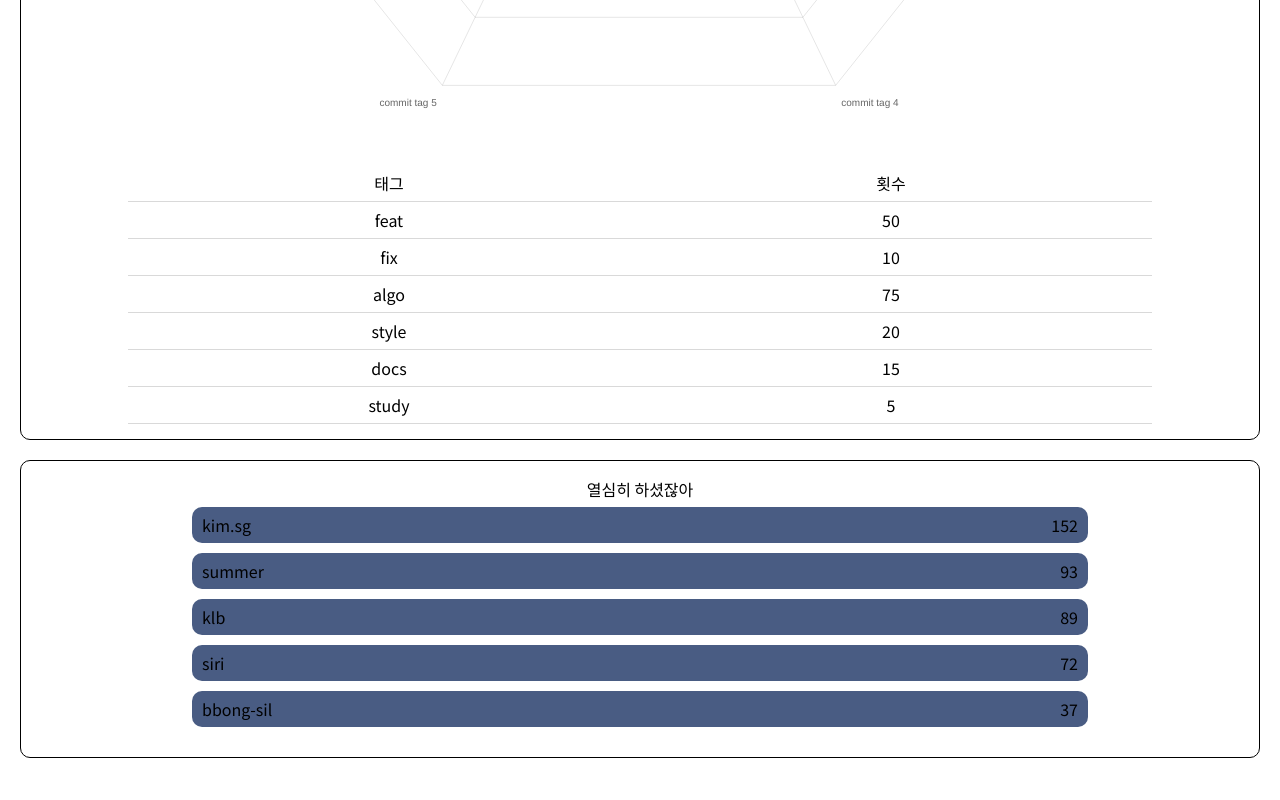
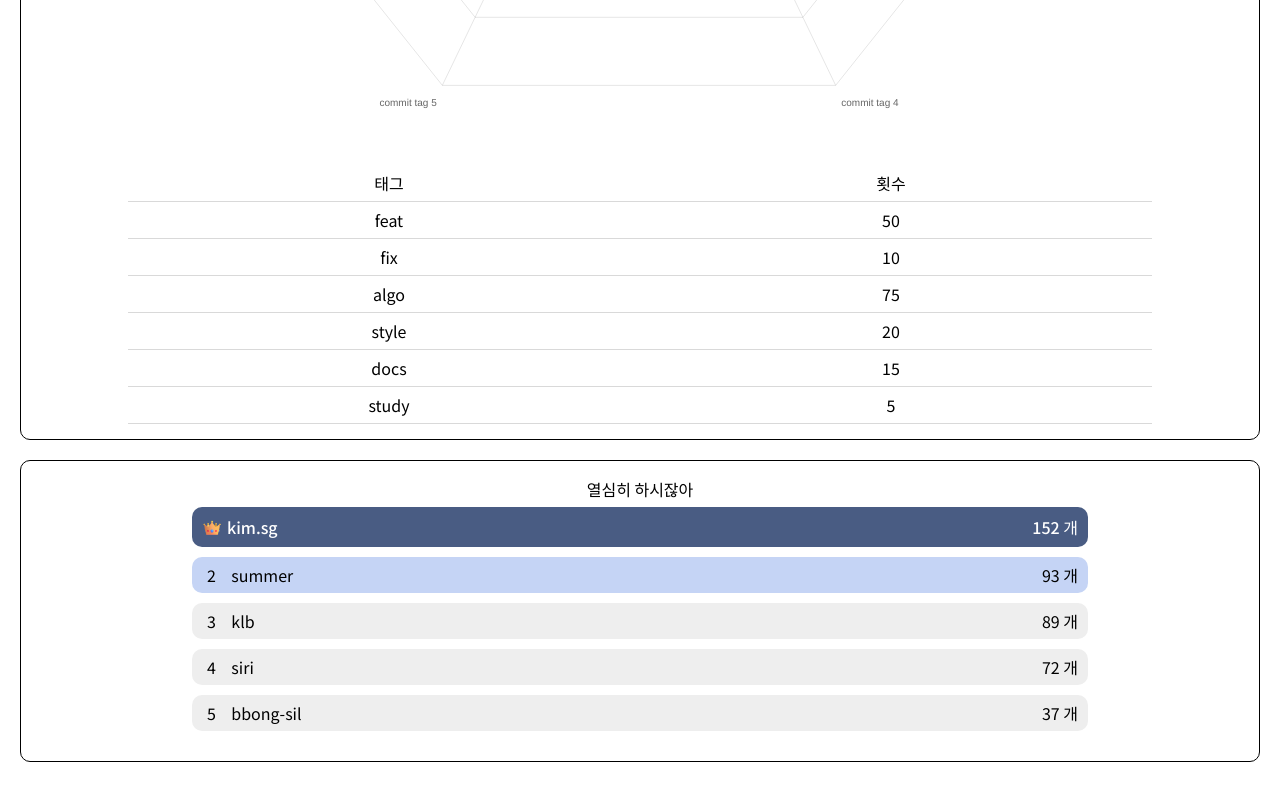
Before and after one commit to Jungu12/Heulgit, a React (Create React App) app in the folder frontend/: page /profiles/1 in a window 1280 px wide. Shown: the part 1161-1961 px from the top of the page. Built offline with nearby package versions, Linux system fonts and the light colour scheme.

Commit message:
fix(mypage): 랭킹 그래프 수정 (#4/S09P12D211-679)
- 랭킹 그래프 디자인 변경

```diff
--- a/frontend/src/components/profile/MyProfile.tsx
+++ b/frontend/src/components/profile/MyProfile.tsx
@@ -111,7 +111,7 @@ const MyProfile = () => {
 			</StyledCommitBox>
 
 			<StyledCommitRank>
-				<div>열심히 하셨잖아</div>
+				<div>열심히 하시잖아</div>
 				<RankingGraph rankingList={dummyRankingList} />
 			</StyledCommitRank>
 		</StyledWrap>
--- a/frontend/src/components/profile/RankingGraph.tsx
+++ b/frontend/src/components/profile/RankingGraph.tsx
@@ -1,6 +1,44 @@
 import React from 'react';
 import RankingItem from './RankingItem';
 import { UserRankingType } from '@typedef/profile/user.types';
+import { styled } from 'styled-components';
+import { colors } from '@constants/colors';
+import { images } from '@constants/images';
+
+const StyledRankingGraph = styled.div``;
+
+type StyledRankingListItemProps = {
+	rankingNumber: number;
+};
+
+const StyledRankingListItem = styled.div<StyledRankingListItemProps>`
+	width: 70vw;
+	margin: 10px;
+	padding: 10px;
+	border-radius: 10px;
+	background-color: ${(props) =>
+		props.rankingNumber === 1
+			? colors.primary.primary
+			: props.rankingNumber === 2
+			? colors.primary.primaryLighten
+			: colors.greyScale.grey2};
+	color: ${(props) => (props.rankingNumber === 1 ? 'white' : 'black')};
+	font-weight: ${(props) => (props.rankingNumber === 1 ? '500' : '100')};
+	display: flex;
+	align-items: center;
+`;
+
+const RankingNumber = styled.div`
+	font-size: 16px;
+	width: 20px;
+	margin: 0 5px;
+`;
+
+const RankingImage = styled.img`
+	width: 20px;
+	height: 20px;
+	margin-right: 5px;
+`;
 
 type RankingProps = {
 	rankingList: UserRankingType[];
@@ -13,13 +51,20 @@ const RankingGraph = ({ rankingList }: RankingProps) => {
 	const top5RankingList = sortedRankingList.slice(0, 5);
 
 	return (
-		<div>
+		<StyledRankingGraph>
 			{top5RankingList.map((rank, index) => (
-				<div key={index}>
+				<StyledRankingListItem key={index} rankingNumber={index + 1}>
+					{index + 1 === 1 ? (
+						<>
+							<RankingImage src={images.profile.crownIcon} alt="Ranking 1" />
+						</>
+					) : (
+						<RankingNumber>{index + 1}</RankingNumber>
+					)}
 					<RankingItem rank={rank} />
-				</div>
+				</StyledRankingListItem>
 			))}
-		</div>
+		</StyledRankingGraph>
 	);
 };
 
--- a/frontend/src/components/profile/RankingItem.tsx
+++ b/frontend/src/components/profile/RankingItem.tsx
@@ -1,18 +1,12 @@
 import React from 'react';
 import { UserRankingType } from '@typedef/profile/user.types';
 import { styled } from 'styled-components';
-import { colors } from '@constants/colors';
+// import { colors } from '@constants/colors';
 
 const StyledRankingItem = styled.div`
 	display: flex;
 	justify-content: space-between;
-
-	width: 70vw;
-	margin: 10px;
-	padding: 10px;
-
-	background-color: ${colors.primary.primary};
-	border-radius: 10px;
+	width: 100%;
 `;
 
 type RankingProps = {
@@ -23,7 +17,7 @@ const RankingItem = ({ rank }: RankingProps) => {
 	return (
 		<StyledRankingItem>
 			<div>{rank.github_id}</div>
-			<div>{rank.count}</div>
+			<div>{rank.count} 개</div>
 		</StyledRankingItem>
 	);
 };
```
